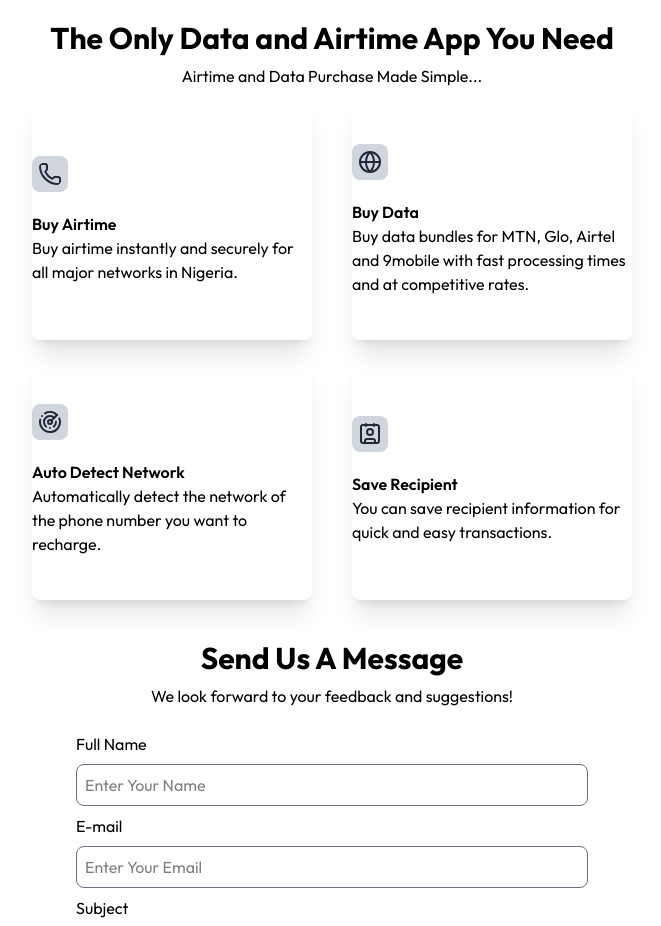
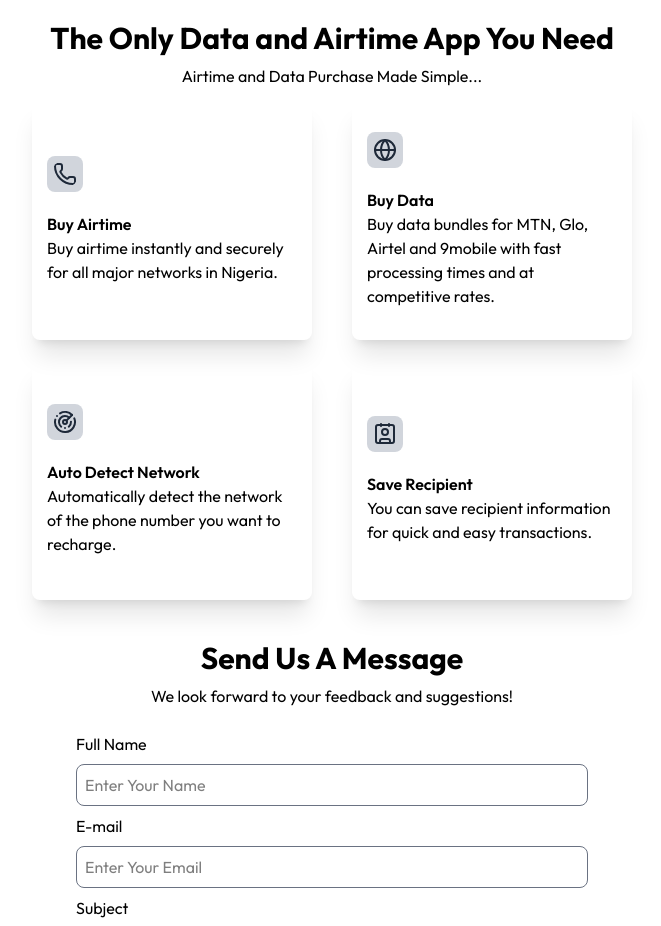
Before and after one commit to nehitaaikh23/sub4me, a React (Vite) app: page / in a window 1280 px wide. Shown: the part 820-1746 px from the top of the page, without its empty margins (308-969 px from the left). Built offline with nearby package versions, Linux system fonts and the light colour scheme; no server answers.

Commit message:
frontend fix

```diff
--- a/src/components/AboutUs.jsx
+++ b/src/components/AboutUs.jsx
@@ -18,7 +18,7 @@ const AboutUs = () => {
         <div className="mt-3 flex flex-col items-center gap-5 max-w-full md:grid md:grid-cols-2 md:gap-x-10">
             {features.map((feature, i) => {
                 return <div className='flex cursor-pointer hover:-translate-y-2 transition justify-center items-center rounded-lg shadow-xl h-60 w-[280px]'>
-                    <div className='flex flex-col max-w-2xs'>
+                    <div className='flex flex-col items-center max-w-[250px]'>
                         <div className='bg-gray-300 w-9 h-9 rounded-lg flex items-center justify-center self-start mb-5'>
                             {feature.logo}
                         </div>
--- a/src/components/SelectRecipient.jsx
+++ b/src/components/SelectRecipient.jsx
@@ -55,11 +55,11 @@ const SelectRecipient = ({ setRecipient, recipient, number, setNumber, network,
                         <p className='text-lg font-semibold lg:text-xl'>Who Is This For?</p>
                         <div className='flex gap-2 justify-center items-center'>
                             <div onClick={() => {setRecipient('myself'); setNumber(`${assets.myNumber}`); setSelectFromContacts(false); setNetwork(myContact.network)}} className={`lg:w-sm w-[120px] h-27 rounded-2xl border
-                         border-black outline-0 cursor-pointer text-lg lg:text-xl  ${recipient === 'myself' ? 'bg-black text-white' : ""}
-                         hover:bg-black hover:text-white transition flex flex-col lg:flex-row gap-2 items-center justify-center`}> <User className='pt-2'/> Myself <div className='text-sm'>({myContact.number})</div></div>
+                         border-black outline-0 cursor-pointer text-sm lg:text-xl  ${recipient === 'myself' ? 'bg-black text-white' : ""}
+                         hover:bg-black font-semibold hover:text-white transition flex flex-col lg:flex-row gap-2 items-center justify-center`}> <User className='pt-2'/> Myself <div className='text-sm'>({myContact.number})</div></div>
                             <div onClick={() => {setRecipient('other'); setNumber(''); setNetwork(null)}} className={`lg:w-sm w-[120px] h-27 border
                          border-black outline-0 rounded-2xl cursor-pointer hover:bg-black hover:text-white
-                         transition flex flex-col lg:flex-row gap-2 items-center justify-center ${recipient === 'other' ? 'bg-black text-white' : ""} text-lg lg:text-xl`}>
+                         transition flex flex-col text-sm lg:text-xl lg:flex-row gap-2 items-center justify-center ${recipient === 'other' ? 'bg-black text-white' : ""} font-semibold`}>
                             <Gift />
                             Someone Else
                             </div>
```
